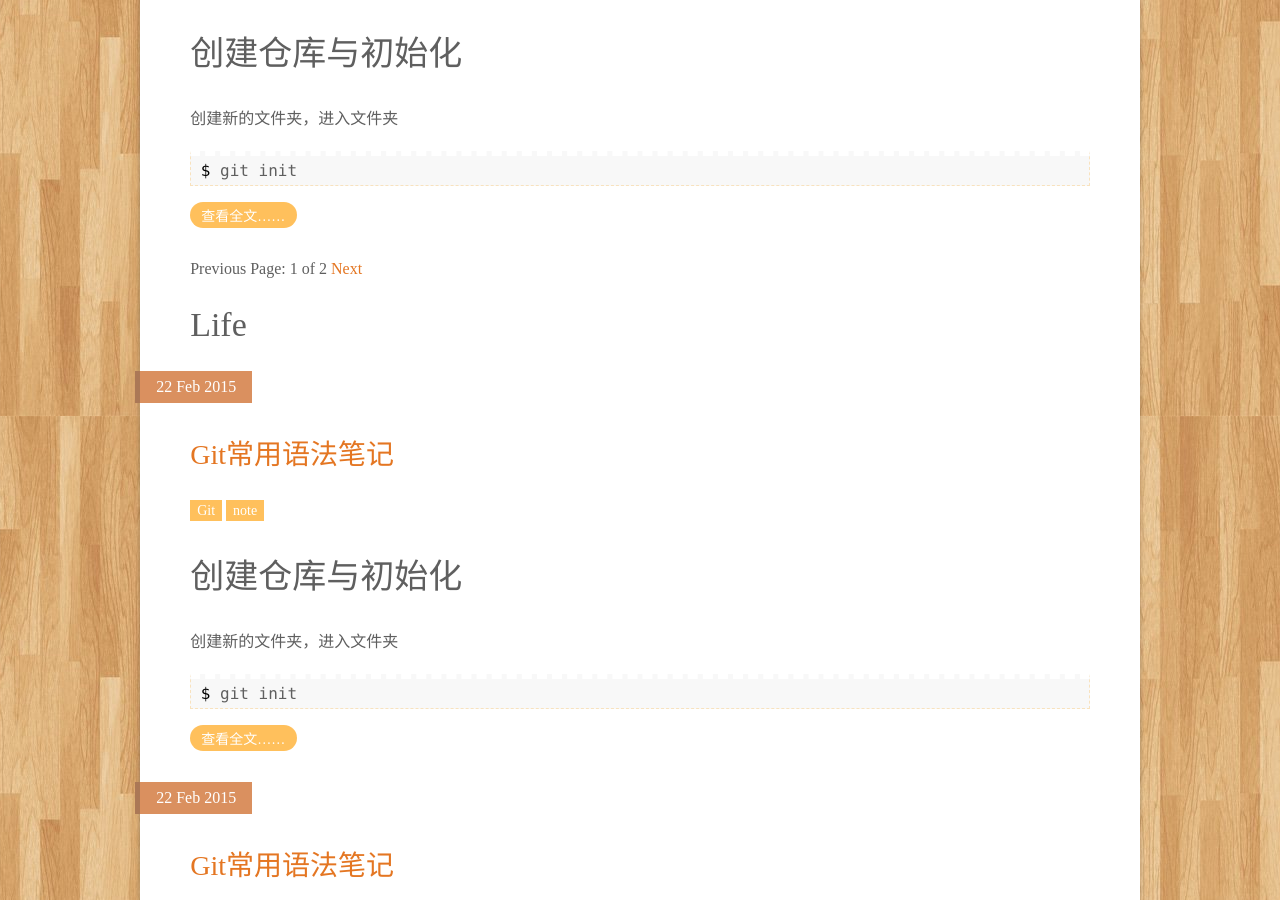
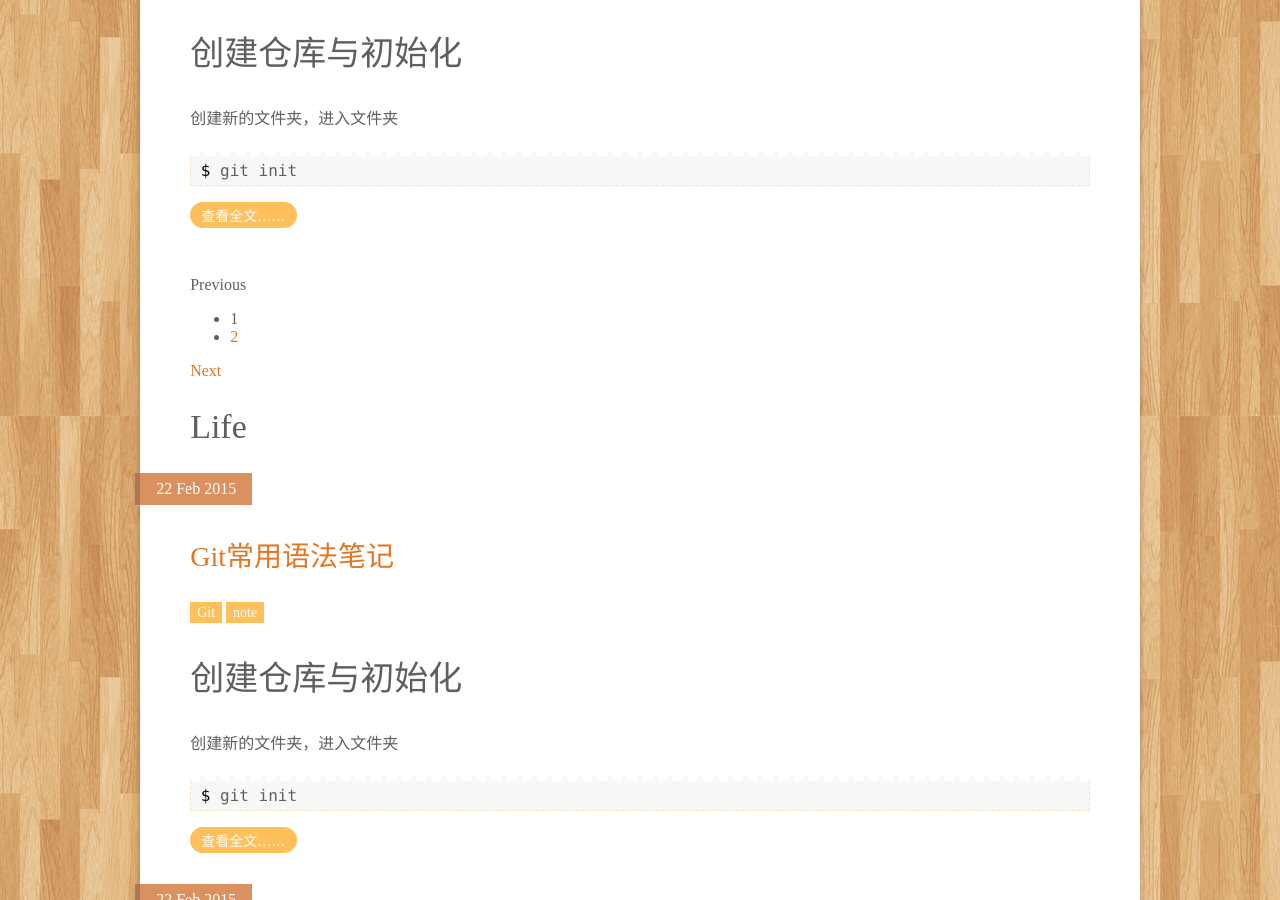
Before and after one commit to wynn719/blog, a Jekyll site: the page built from index.html, in a window 1280 px wide and 900 px high, scrolled down 2144 px. Built offline with Jekyll 4.4.1, drawn with Linux system fonts in a browser that asks for light colours; the list of posts is cut into pages by our own code; comment, search, counter and statistics services are not loaded.

Commit message:
just for test

```diff
--- a/_layouts/home.html
+++ b/_layouts/home.html
@@ -25,18 +25,51 @@
             </article>
           {% endfor %}
           <!-- 分页链接 -->
-          <div class="pagination">
+          <div id="post-pagination" class="pagination">
             {% if paginator.previous_page %}
-              <a href="{{ site.url }}/page{{ paginator.previous_page }}" class="previous">Previous</a>
+              <p class="previous">
+                {% if paginator.previous_page == 1 %}
+                  <a href="/">Previous</a>
+                {% else %}
+                  <a href="{{ paginator.previous_page_path }}">Previous</a>
+                {% endif %}
+              </p>
             {% else %}
-              <span class="previous">Previous</span>
+              <p class="previous disabled">
+                <span>Previous</span>
+              </p>
             {% endif %}
-            <span class="page_number ">Page: {{ paginator.page }} of {{ paginator.total_pages }}</span>
+
+            <ul class="pages">
+              <li class="page">
+                {% if paginator.page == 1 %}
+                  <span class="current-page">1</span>
+                {% else %}
+                  <a href="/">1</a>
+                {% endif %}
+              </li>
+
+              {% for count in (2..paginator.total_pages) %}
+                <li class="page">
+                  {% if count == paginator.page %}
+                    <span class="current-page">{{ count }}</span>
+                  {% else %}
+                    <a href="/page{{ count }}">{{ count }}</a>
+                  {% endif %}
+                </li>
+              {% endfor %}
+            </ul>
+
             {% if paginator.next_page %}
-              <a href="{{ site.url }}/page{{ paginator.next_page }}" class="next">Next</a>
+              <p class="next">
+                <a href="{{ paginator.next_page_path }}">Next</a>
+              </p>
             {% else %}
-              <span class="next ">Next</span>
+              <p class="next disabled">
+                <span>Next</span>
+              </p>
             {% endif %}
+
           </div>
         </div>
       </section>
```
